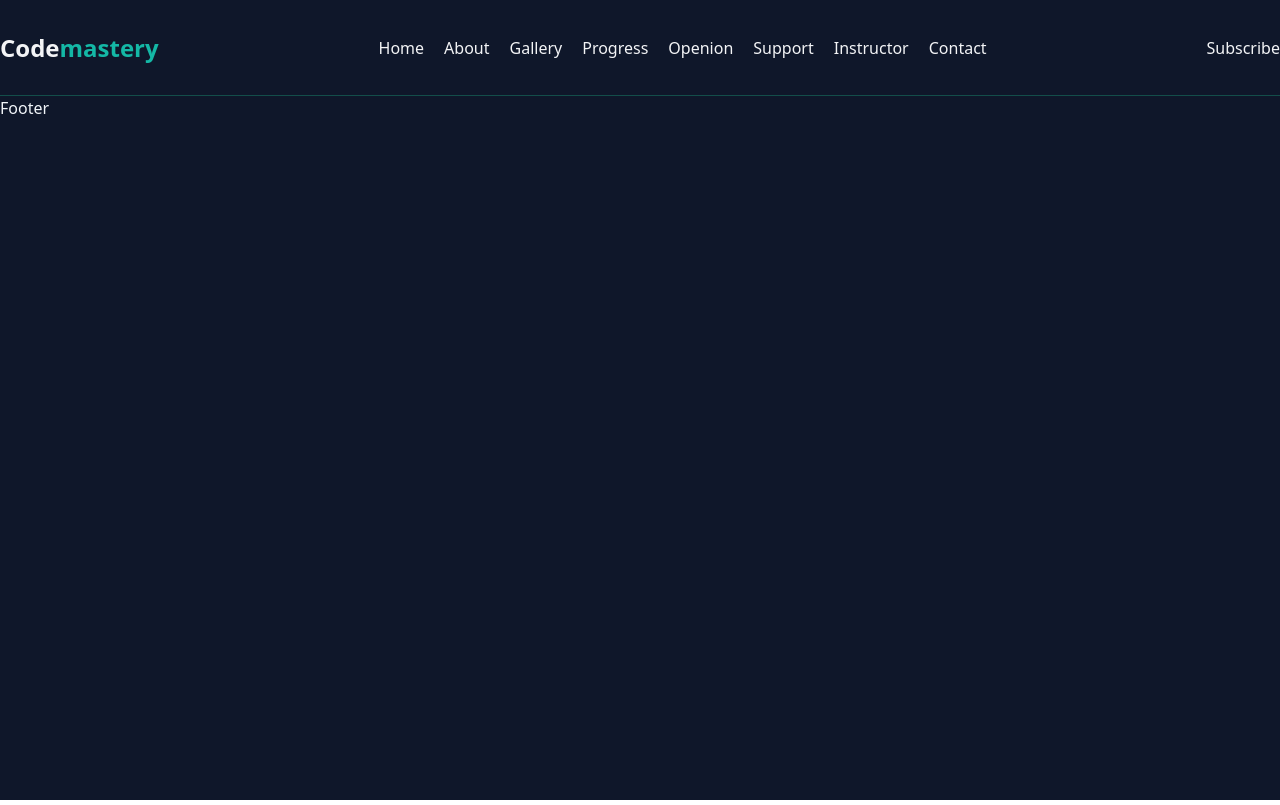
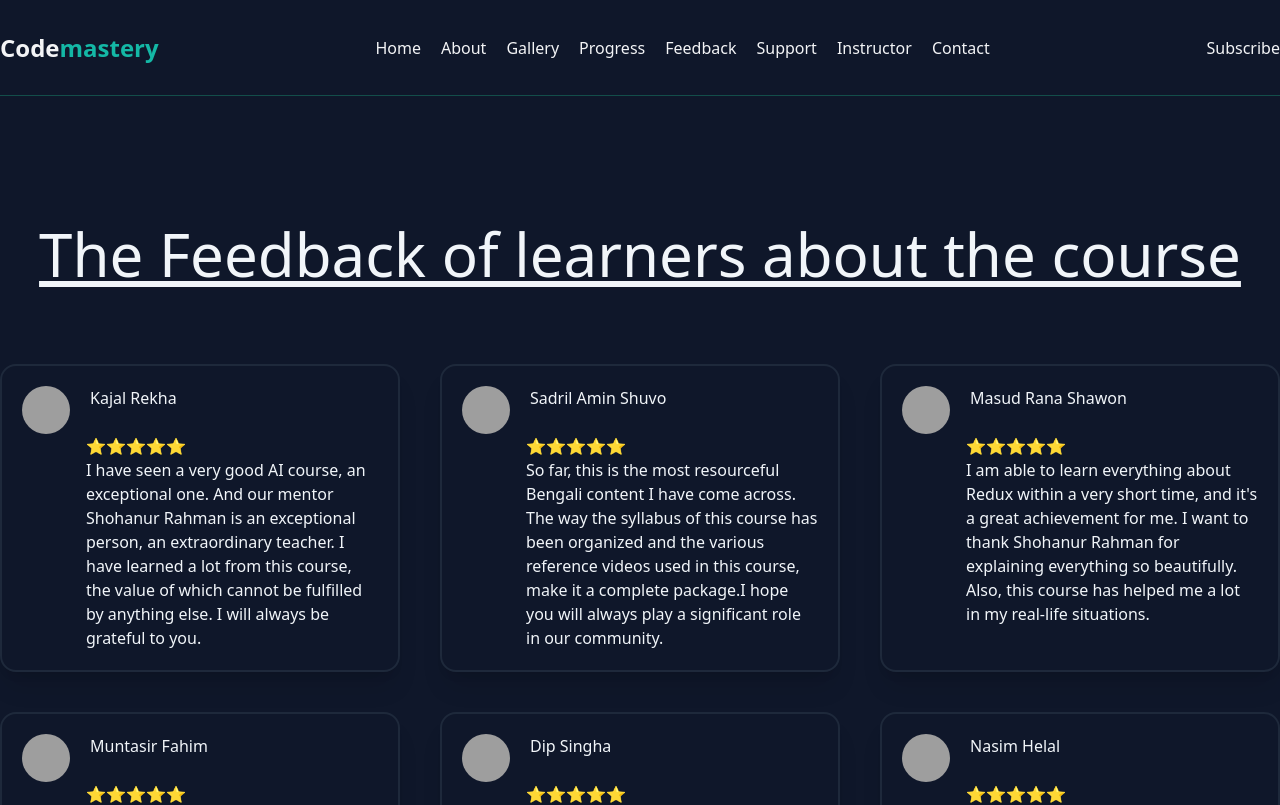
Before and after one commit to kajal-rekha/codemastery, a React (Create React App) app: page /feedback in a window 1280 px wide. Shown: the top 805 px of the page. Built offline with nearby package versions, Linux system fonts and the light colour scheme; grey boxes are pictures that could not be loaded.

Commit message:
students feedback added

```diff
--- a/src/App.js
+++ b/src/App.js
@@ -7,9 +7,9 @@ import Home from "./pages/Home";
 import Projects from "./pages/Projects";
 import CourseInstructor from "./pages/CourseInstructor";
 import ProjectGallery from "./pages/ProjectGallery";
-import LearnersOpenion from "./pages/LearnersOpenion";
 import Support from "./pages/Support";
 import CourseProgress from "./pages/CourseProgress";
+import LearnersFeedback from "./pages/LearnersFeedback";
 
 const App = () => {
   return (
@@ -22,7 +22,7 @@ const App = () => {
         <Route path="/project-gallery" element={<ProjectGallery />} />
         <Route path="/courseprogress" element={<CourseProgress />} />
         <Route path="/instructor" element={<CourseInstructor />} />
-        <Route path="/openion" element={<LearnersOpenion />} />
+        <Route path="/feedback" element={<LearnersFeedback />} />
         <Route path="/support" element={<Support />} />
         <Route path="/contact" element={<Contact />} />
       </Routes>
--- a/src/components/Navbar.js
+++ b/src/components/Navbar.js
@@ -34,10 +34,10 @@ const Navbar = () => {
           </Link>
 
           <Link
-            to="/openion"
+            to="/feedback"
             className="nav-link hover:text-teal-500 duration-300"
           >
-            Openion
+            Feedback
           </Link>
           <Link
             to="/support"
--- a/src/pages/Home.js
+++ b/src/pages/Home.js
@@ -1,10 +1,10 @@
 import Hero from "../components/Hero";
 import About from "./About";
 import CourseInstructor from "./CourseInstructor";
-import LearnersOpenion from "./LearnersOpenion";
 import CourseProgress from "./CourseProgress";
 import ProjectGallery from "./ProjectGallery";
 import Support from "./Support";
+import LearnersFeedback from "./LearnersFeedback";
 //import Projects from "./Projects";
 
 const Home = () => {
@@ -16,7 +16,7 @@ const Home = () => {
       {/* <Projects /> */}
       <CourseProgress />
 
-      <LearnersOpenion />
+      <LearnersFeedback />
       <Support />
       <CourseInstructor />
     </div>
--- a/src/pages/LearnersOpenion.js
+++ b/src/pages/LearnersFeedback.js
@@ -1,8 +1,8 @@
-const LearnersOpenion = () => {
+const LearnersFeedback = () => {
   return (
     <div className="mt-32 mx-auto container">
       <h2 className="text-center text-6xl  underline underline-offset-4">
-        The opinion of learners about the course
+        The Feedback of learners about the course
       </h2>
       <div className="learners grid grid-cols-3 gap-10 mt-20">
         <div className="learner overflow-hidden bg-slate-900  rounded-2xl shadow-xl p-5 border-2 border-slate-800">
@@ -225,4 +225,4 @@ const LearnersOpenion = () => {
   );
 };
 
-export default LearnersOpenion;
+export default LearnersFeedback;
```
